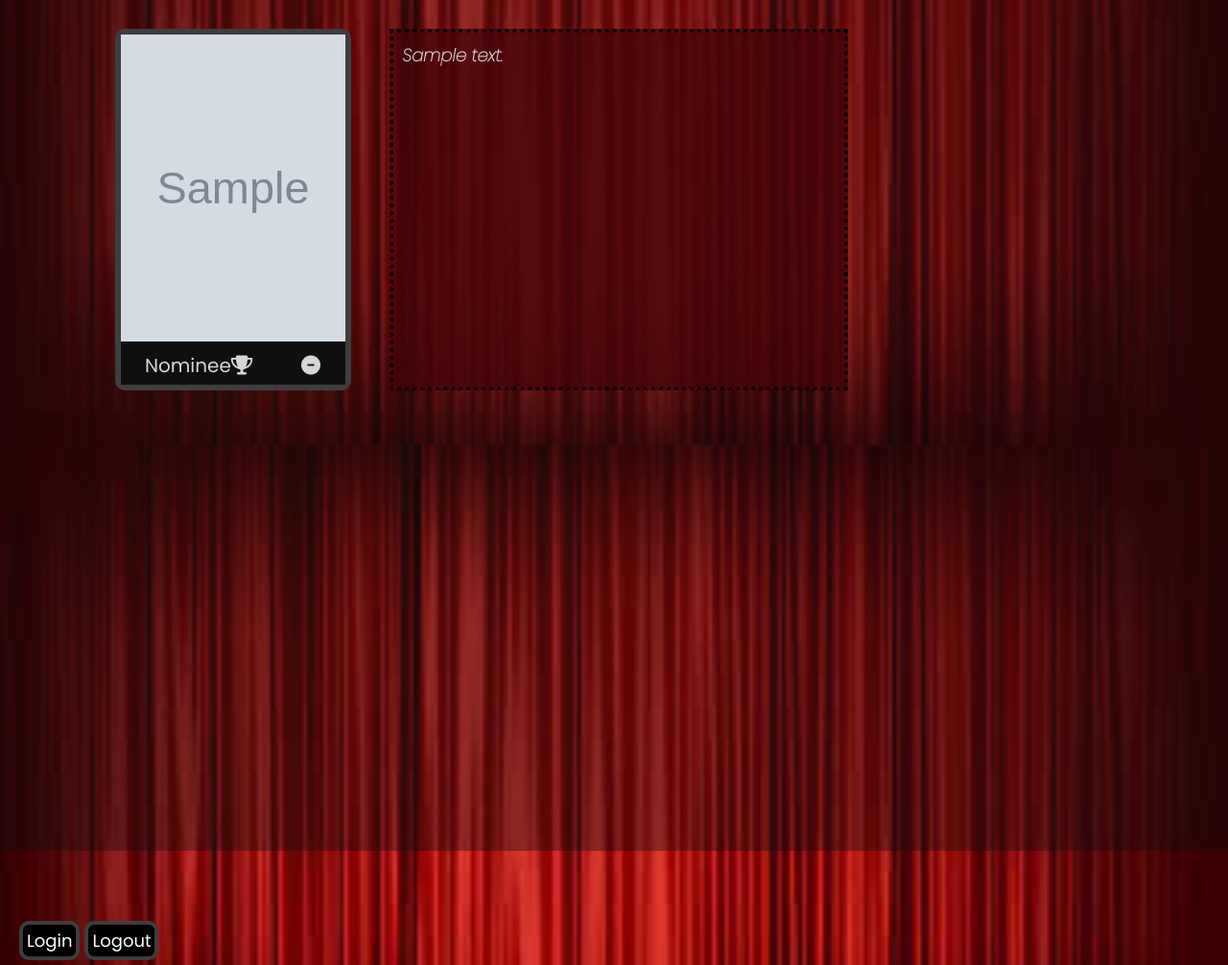
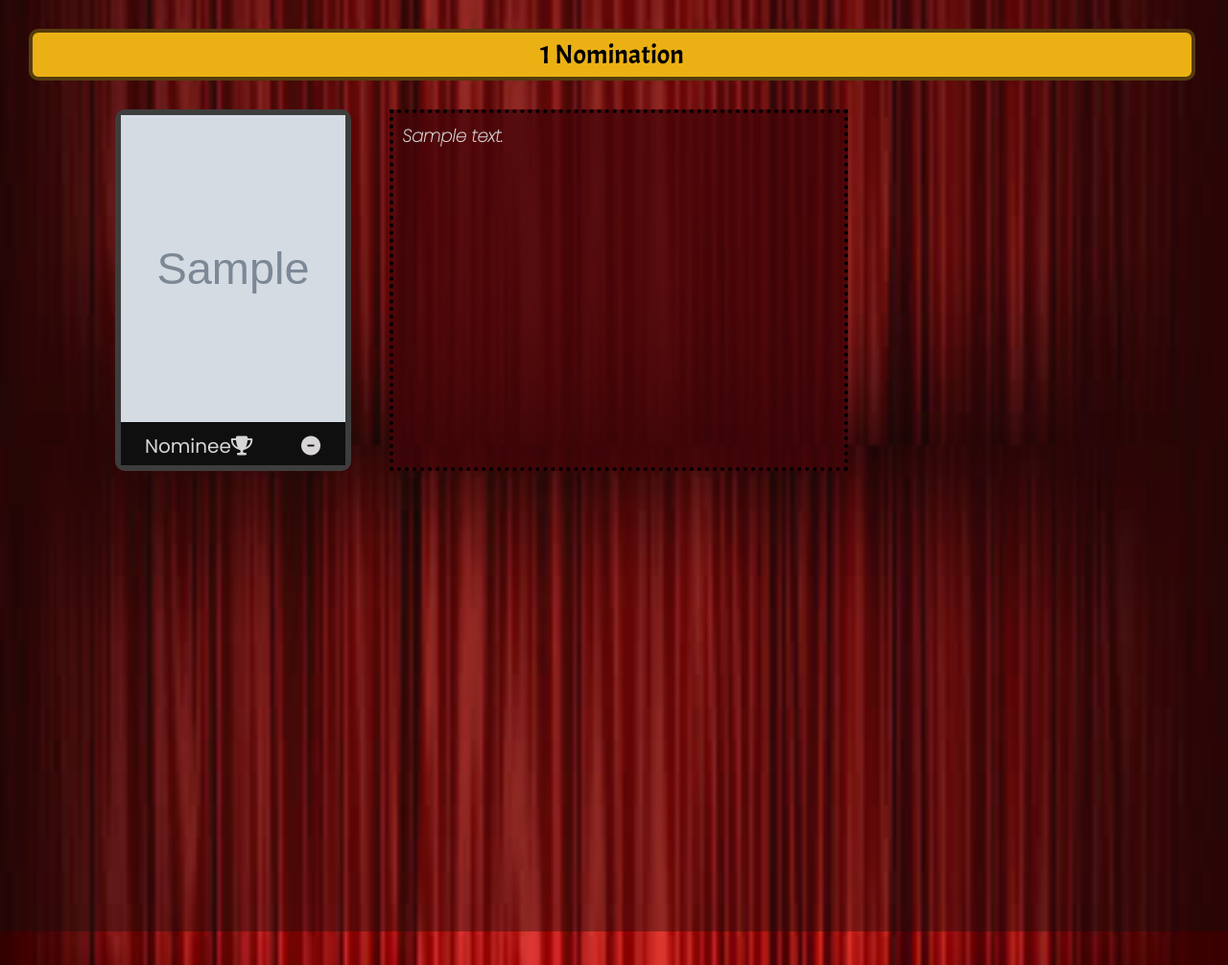
Before and after one commit to tfalba/movie-challenge, a Django app: page /movies/1/ in a window 1280 px wide. Shown: the part 253-1259 px from the top of the page at 96% size. Run offline with Django 3.2, Linux system fonts and the light colour scheme; a user stored in the database is signed in; tables that the repository leaves empty hold one stand-in row (values such as "Sample post"); grey boxes marked "Sample" are stand-in pictures; some libraries are stand-ins or nearby versions.

Commit message:
added count of nominations to movie detail page

```diff
--- a/core/views.py
+++ b/core/views.py
@@ -51,9 +51,11 @@
 @login_required
 def movie_detail(request, pk):
   movie = get_object_or_404(Movie, pk=pk)
+  nominations = Movie.objects.filter(title=movie.title).count()
+  # breakpoint()
   movies = Movie.objects.filter(Q(user=request.user)).order_by('modified_at')
   nominee_count = movies.filter(is_nominee=True).count()
-  return render(request, 'movies/movie_detail.html', {"movie": movie, "nominee_count": nominee_count})
+  return render(request, 'movies/movie_detail.html', {"movie": movie, "nominee_count": nominee_count, "nominations": nominations})
 
 @login_required
 def add_movie(request):
--- a/static/css/styles-project.css
+++ b/static/css/styles-project.css
@@ -240,6 +240,13 @@
   margin-bottom: 0;
 }
 
+.nomination-banner {
+  width: 100%;
+  text-align: center;
+  background-color: #ebb114;
+  color: black;
+}
+
 .prompt-button {
   font-size: 20px;
     margin-left: 30px;
--- a/templates/movies/movie_detail.html
+++ b/templates/movies/movie_detail.html
@@ -2,6 +2,10 @@
 
 {% block content %}
 <div class='flex-col'>
+
+  <div class='flex-center'>
+    <p class='question-button nomination-banner'>{{ nominations }} {% if nominations > 1 %} Nominations {% else %} Nomination {% endif %}</p>
+  </div>
 
   <ul class='mb50 flex-center animate__animated animate__fadeInUp'>
     {% if movie %}
```
